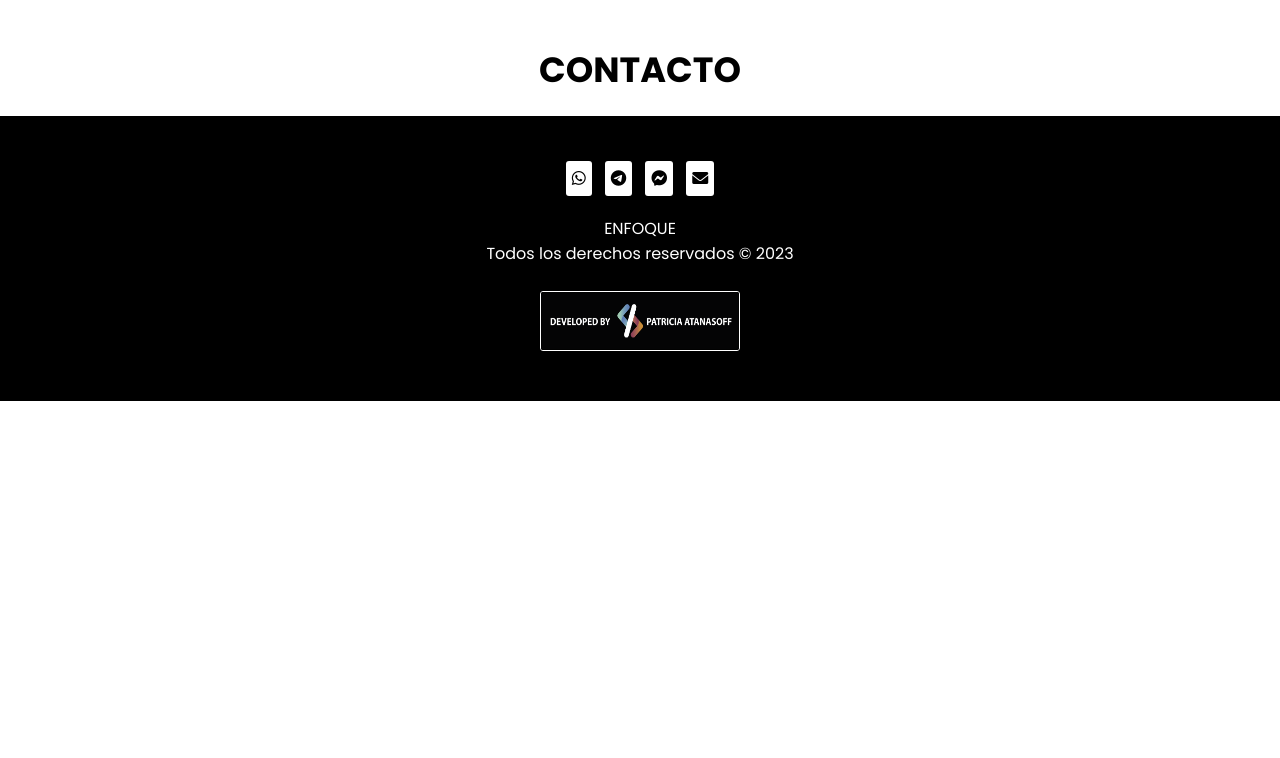
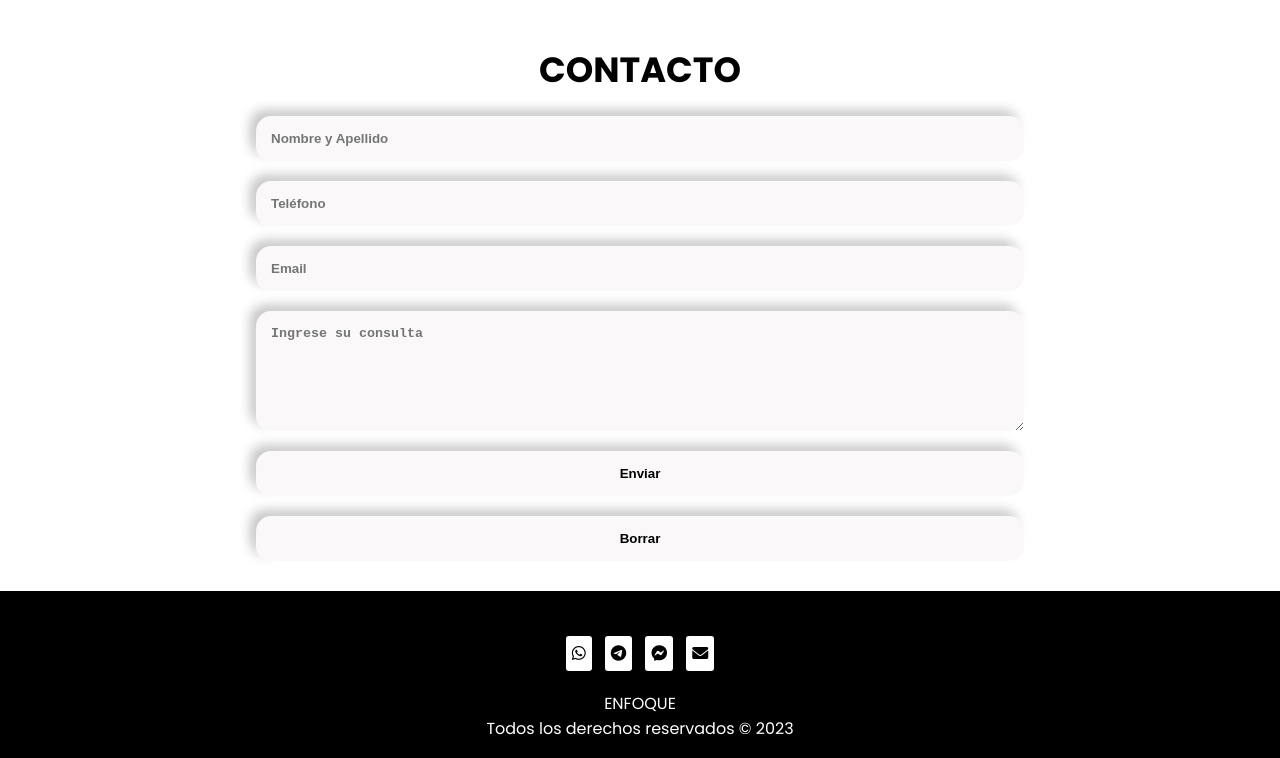
Before and after one commit to Scripts24/blanco-negro, a plain HTML site: page index.html in a window 1280 px wide. Shown: the part 2338-3096 px from the top of the page. Before the commit the page ends 2739 px from the top, so only its background shows below. Drawn offline with nearby package versions, Linux system fonts and the light colour scheme.

Commit message:
contact form added

```diff
--- a/css/style.css
+++ b/css/style.css
@@ -287,6 +287,44 @@ nav {
 }
 
 
+/*CONTACTO*/
+
+form {
+    display        : flex;
+    align-items    : center;
+    justify-content: center;
+    flex-direction : column;
+    gap            : 2rem;
+    margin-bottom  : 3rem;
+}
+
+.input {
+    border          : none;
+    border-radius   : 15px;
+    padding         : 15px;
+    background-color: #faf8f8;
+    box-shadow      : 6px 6px 12px #ffffff,
+        -6px -6px 12px #c5c5c5;
+    font-weight: bold;
+    width      : 60%;
+}
+
+.input:focus {
+    outline-color: var(--light-color);
+    place-content: "Enter your message!";
+}
+
+.input:hover {
+    font-size: 1rem;
+}
+
+.btn-form:hover {
+    color     : var(--light-color);
+    background: var(--dark-color);
+    cursor    : pointer;
+    font-size : 1.4rem;
+}
+
 /*FOOTER*/
 
 footer {
--- a/index.html
+++ b/index.html
@@ -295,7 +295,16 @@
         <!-- Inicio sección Contacto -->
         <section class="contact" id="contact">
 
+
             <h2 class="heading">Contacto</h2>
+            <form action="">
+                <input type="text" name="text" class="input" placeholder="Nombre y Apellido" required>
+                <input type="number" name="number" class="input" placeholder="Teléfono" required>
+                <input type="email" name="email" class="input" placeholder="Email" required>
+                <textarea name="" id="" class="input"  rows="6" placeholder="Ingrese su consulta" required></textarea>
+                <button type="submit" class="input btn-form">Enviar</button>
+                <button type="reset" class="input btn-form">Borrar</button>
+            </form>
 
         </section>
         <!-- Fin sección Contacto -->
```
Lines whose indentation alone changed are shown as unchanged.
